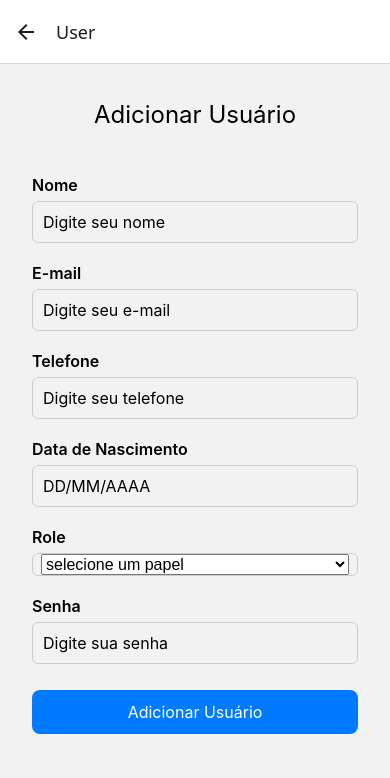
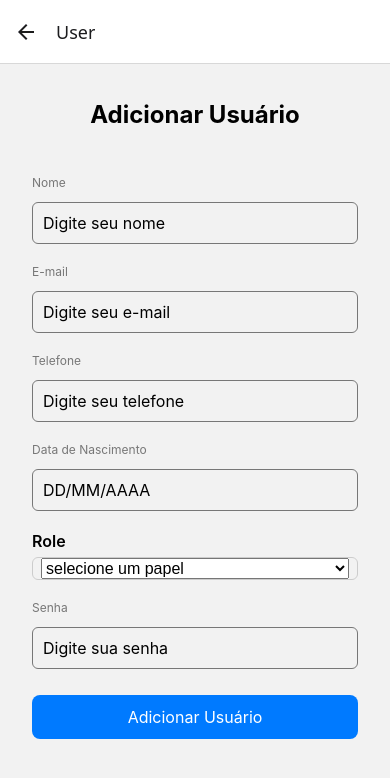
Before and after one commit to indigotech/onboard-gustavo-oliveira, a React Native app: screen /User in a window 390 px wide. Shown: the top 778 px of the page. Built offline with nearby package versions, Linux system fonts and the light colour scheme.

Commit message:
Add taqtile style

```diff
--- a/src/components/main-button.tsx
+++ b/src/components/main-button.tsx
@@ -25,6 +25,7 @@ export const MainButton: React.FC<MainButtonProps> = ({
 const styles = StyleSheet.create({
   button: {
     backgroundColor: '#007AFF',
+    height: 44,
     paddingVertical: 12,
     paddingHorizontal: 24,
     marginTop: 16,
@@ -34,8 +35,9 @@ const styles = StyleSheet.create({
     backgroundColor: '#A9A9A9',
   },
   buttonText: {
+    fontSize: 16,
+    fontWeight: 'regular',
     color: '#FFFFFF',
-    fontSize: 16,
     textAlign: 'center',
   },
 });
--- a/src/components/main-input.tsx
+++ b/src/components/main-input.tsx
@@ -40,13 +40,14 @@ const styles = StyleSheet.create({
     marginVertical: 10,
   },
   label: {
-    marginBottom: 6,
-    fontSize: 16,
-    fontWeight: '600',
+    fontSize: 12,
+    fontWeight: 'regular',
+    color: '#777',
+    marginBottom: 12,
   },
   input: {
     borderWidth: 1,
-    borderColor: '#ccc',
+    borderColor: '#777',
     borderRadius: 6,
     padding: 10,
     fontSize: 16,
@@ -56,7 +57,8 @@ const styles = StyleSheet.create({
   },
   error: {
     color: 'red',
-    marginTop: 4,
-    fontSize: 14,
+    fontWeight: 'regular',
+    marginTop: 8,
+    fontSize: 12,
   },
 });
--- a/src/components/page-title.tsx
+++ b/src/components/page-title.tsx
@@ -16,7 +16,9 @@ export const PageTitle: React.FC<PageTitleProps> = ({title}) => {
 const styles = StyleSheet.create({
   title: {
     fontSize: 24,
+    fontWeight: 'bold',
     marginVertical: 20,
+    color: '#000',
   },
   titleContainer: {
     justifyContent: 'center',
```
